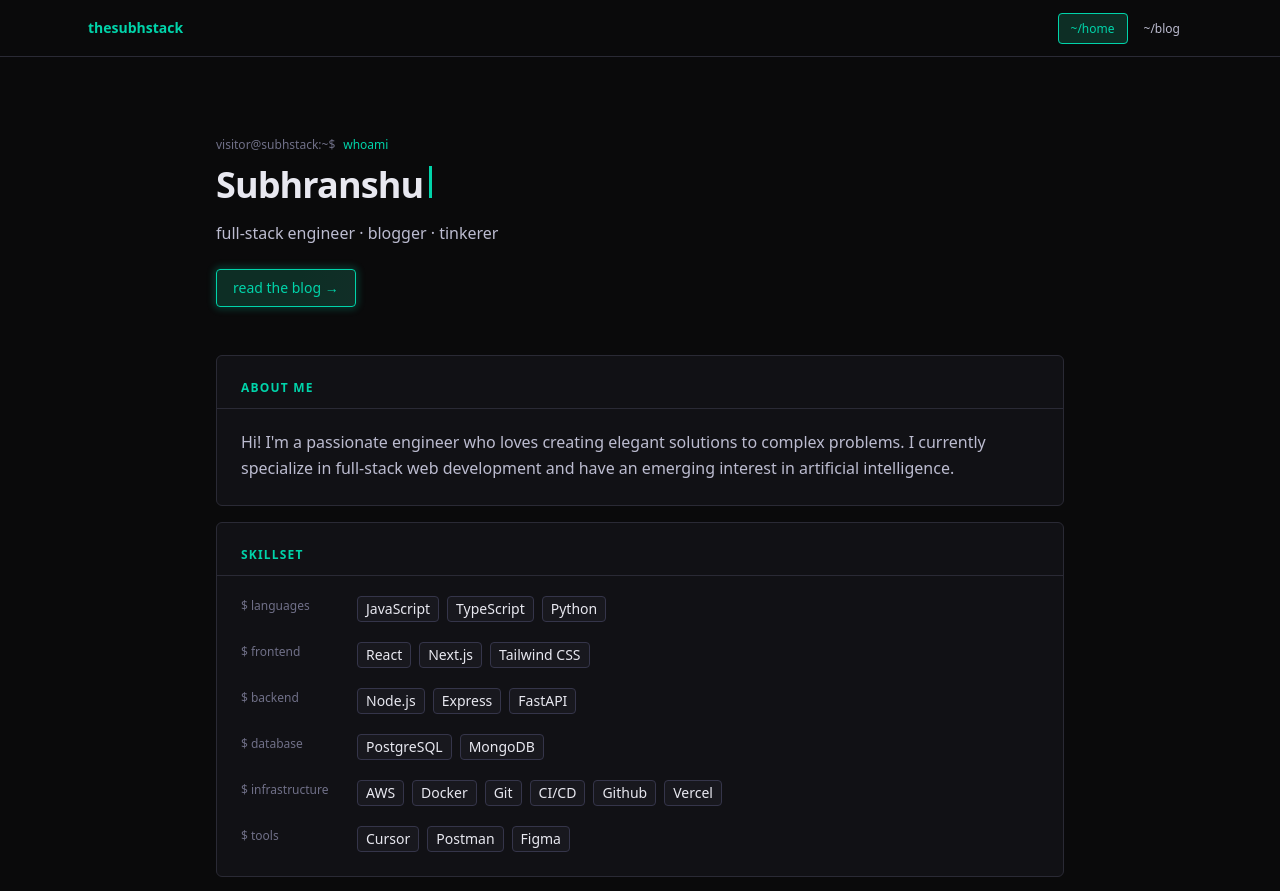
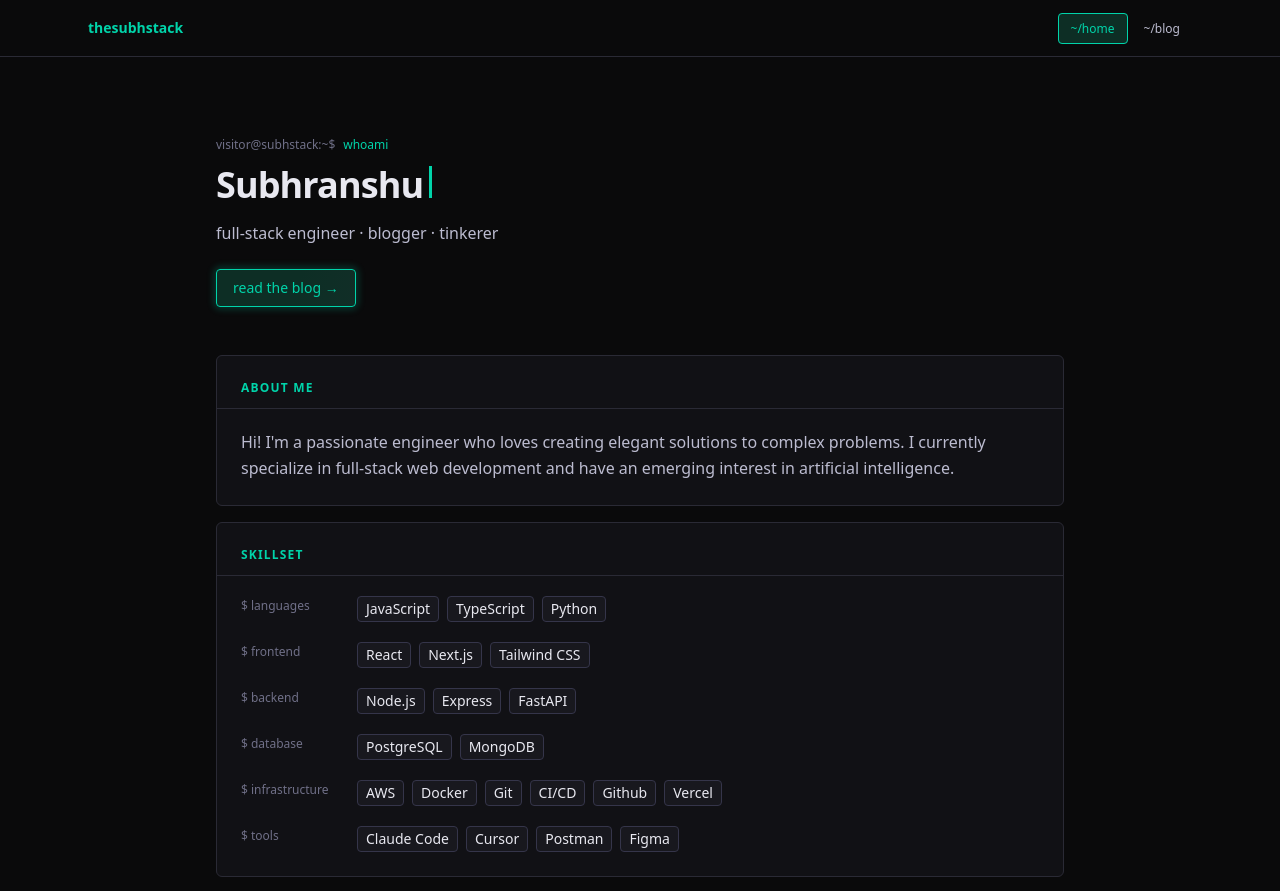
Before and after one commit to subhranshudas/thesubhstack, a Next.js app: page / in a window 1280 px wide. Shown: the top 891 px of the page. Built offline with nearby package versions, Linux system fonts and the light colour scheme; no server answers.

Commit message:
chore: update tools

```diff
--- a/src/components/resume/SkillsetSection.tsx
+++ b/src/components/resume/SkillsetSection.tsx
@@ -28,7 +28,7 @@ const SKILLS = [
   },
   {
     category: "Tools",
-    items: ["Cursor", "Postman", "Figma"]
+    items: ["Claude Code", "Cursor", "Postman", "Figma"]
   }
 ] satisfies Skill[];
 
```
